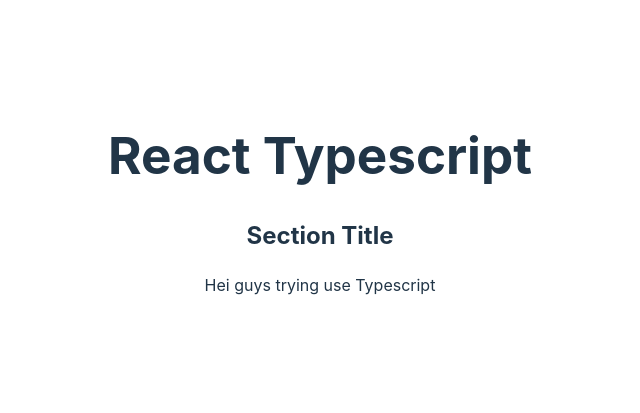
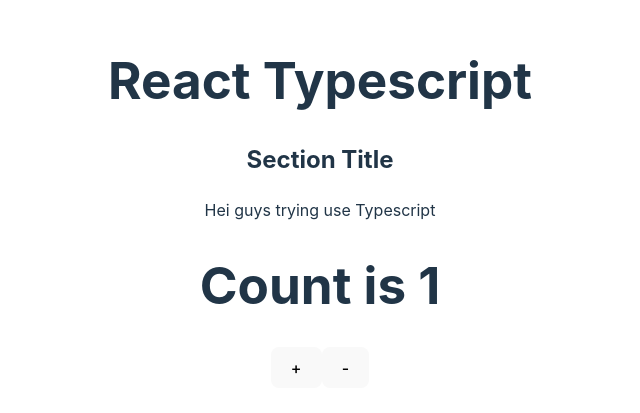
Before and after one commit to paresiqbal/react-types, a React (Vite) app: page / in a window 1280 px wide. Shown: the part 197-610 px from the top of the page, without its empty margins (320-960 px from the left). Built offline with nearby package versions, Linux system fonts and the light colour scheme.

Commit message:
Create counter fucntion

```diff
--- a/src/App.tsx
+++ b/src/App.tsx
@@ -1,4 +1,5 @@
 import "./App.css";
+import Counter from "./components/Counter";
 import Heading from "./components/Heading";
 import Section from "./components/Section";
 
@@ -7,6 +8,9 @@
     <div>
       <Heading title="React Typescript" />
       <Section title="Section Title">Hei guys trying use Typescript</Section>
+      <div>
+        <Counter />
+      </div>
     </div>
   );
 }
--- /dev/null
+++ b/src/components/Counter.tsx
@@ -0,0 +1,13 @@
+import { useState } from "react";
+
+export default function Counter() {
+  const [count, setCount] = useState<number>(1);
+
+  return (
+    <div>
+      <h1>Count is {count}</h1>
+      <button onClick={() => setCount((prev) => prev + 1)}>+</button>
+      <button onClick={() => setCount((prev) => prev - 1)}>-</button>
+    </div>
+  );
+}
```
